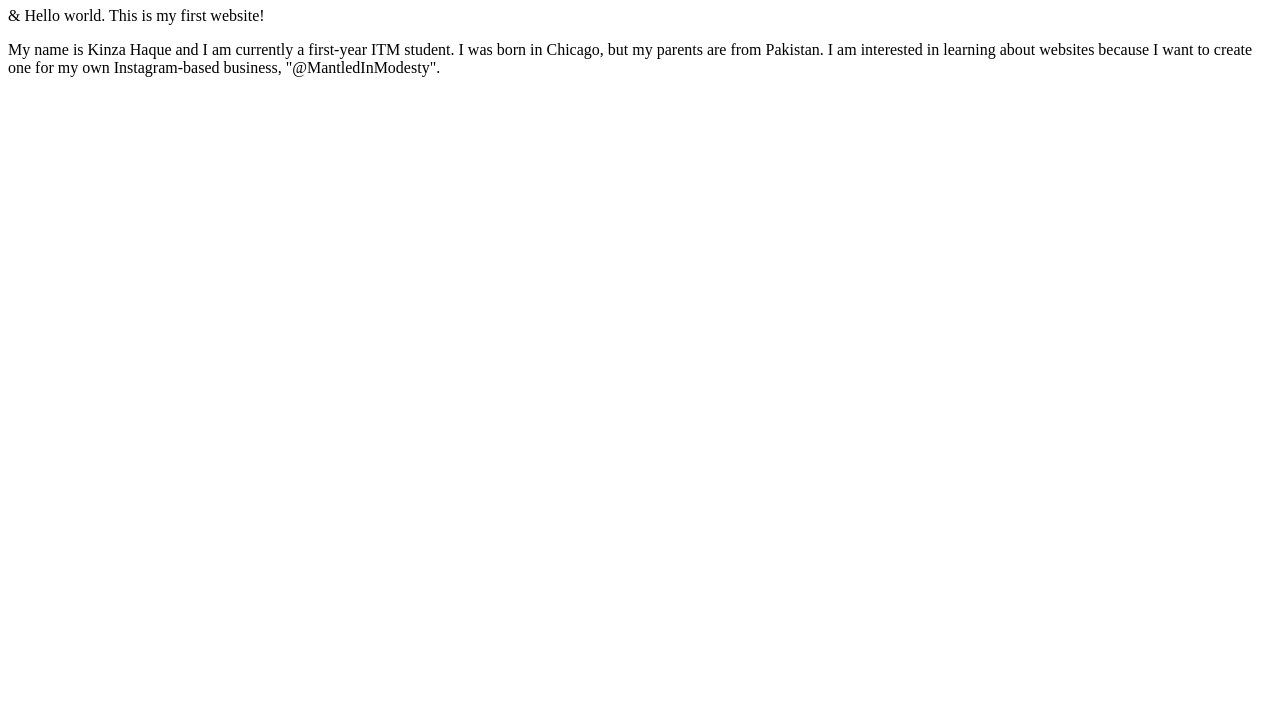
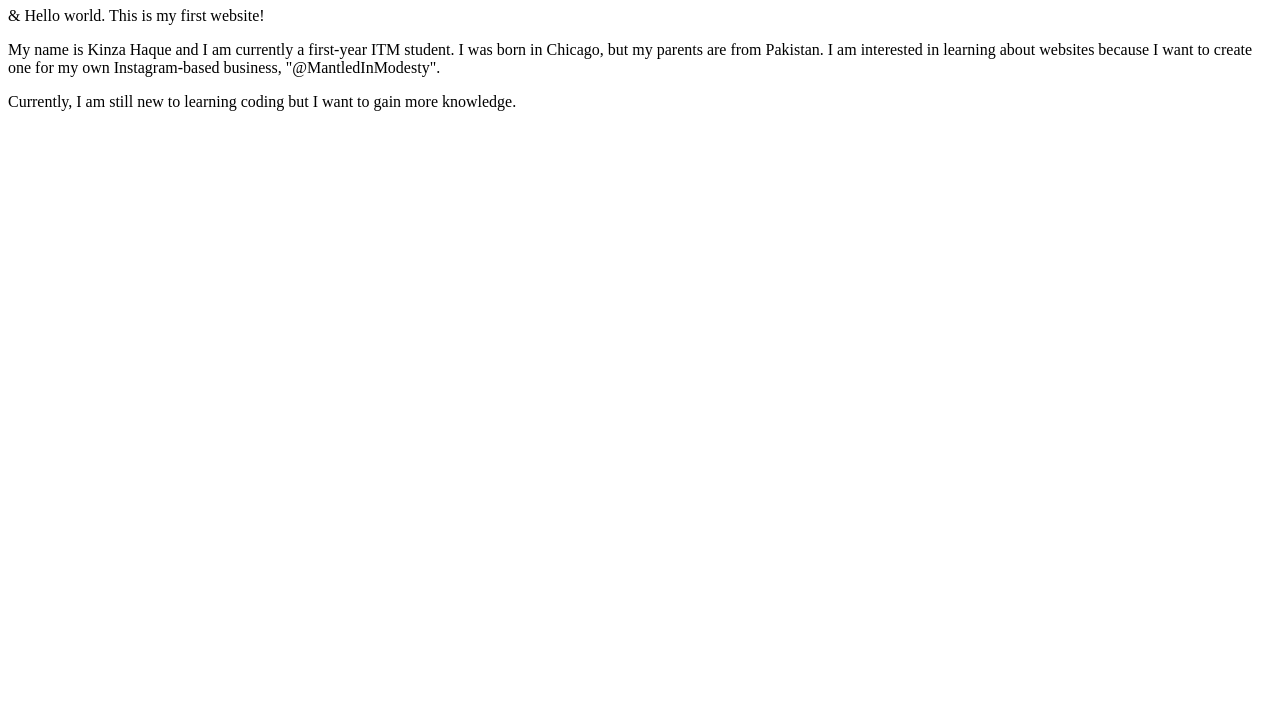
Before and after one commit to khaque1/Lab1, a plain HTML site: page Lab1.html in a window 1280 px wide. Shown: the part 73-800 px from the top of the page. Drawn offline with Linux system fonts and the light colour scheme.

Commit message:
Adding a side note
As I am reviewing the video, I noticed that you had added the heading secondary. Are we meant to do the labs in steps? (Which makes sense for documentation)

```diff
--- a/Lab1.html
+++ b/Lab1.html
@@ -8,5 +8,6 @@
 <h1> About Me </h1>
   <p>&amp; Hello world. This is my first website!</p>
   <p> My name is Kinza Haque and I am currently a first-year ITM student. I was born in Chicago, but my parents are from Pakistan. I am interested in learning about websites because I want to create one for my own Instagram-based business, "@MantledInModesty".</p>
+  <p> Currently, I am still new to learning coding but I want to gain more knowledge. </p>
 </body>
 </html>
```
